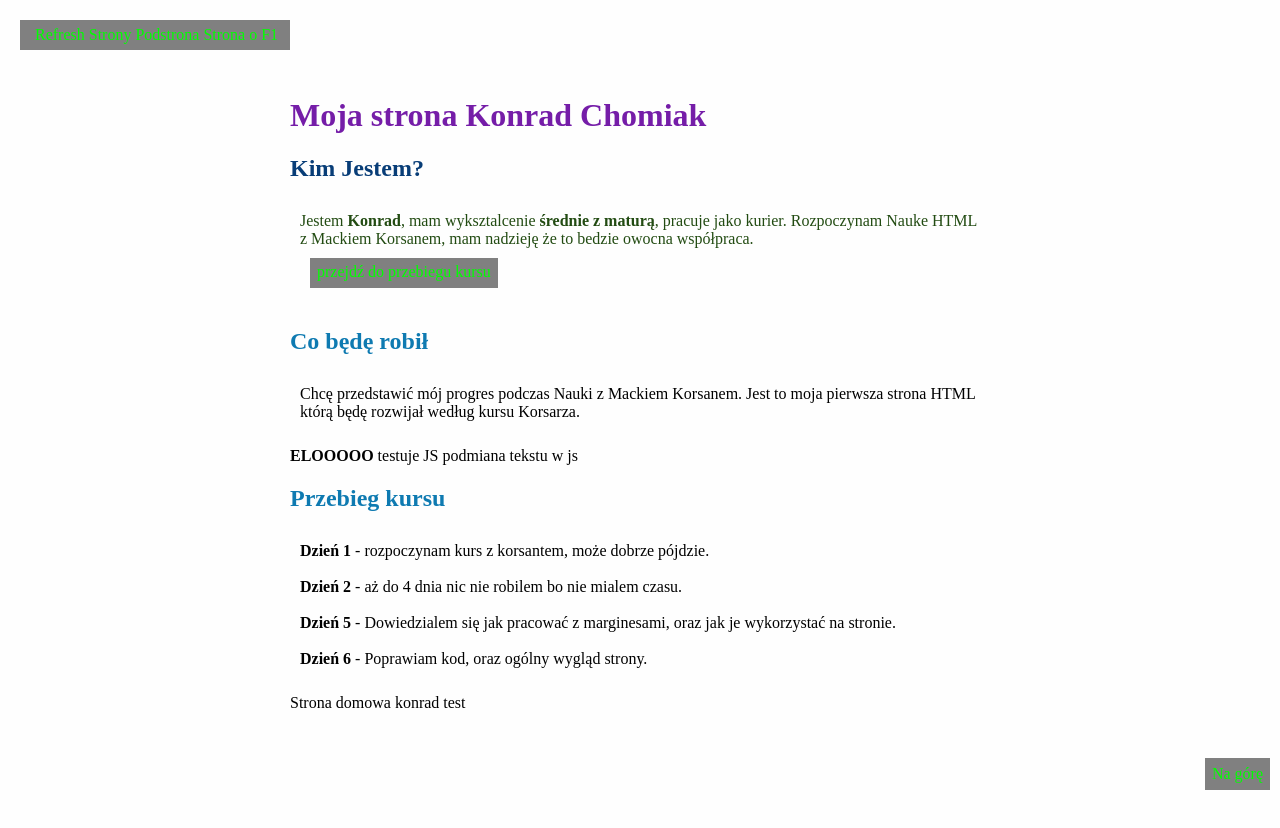
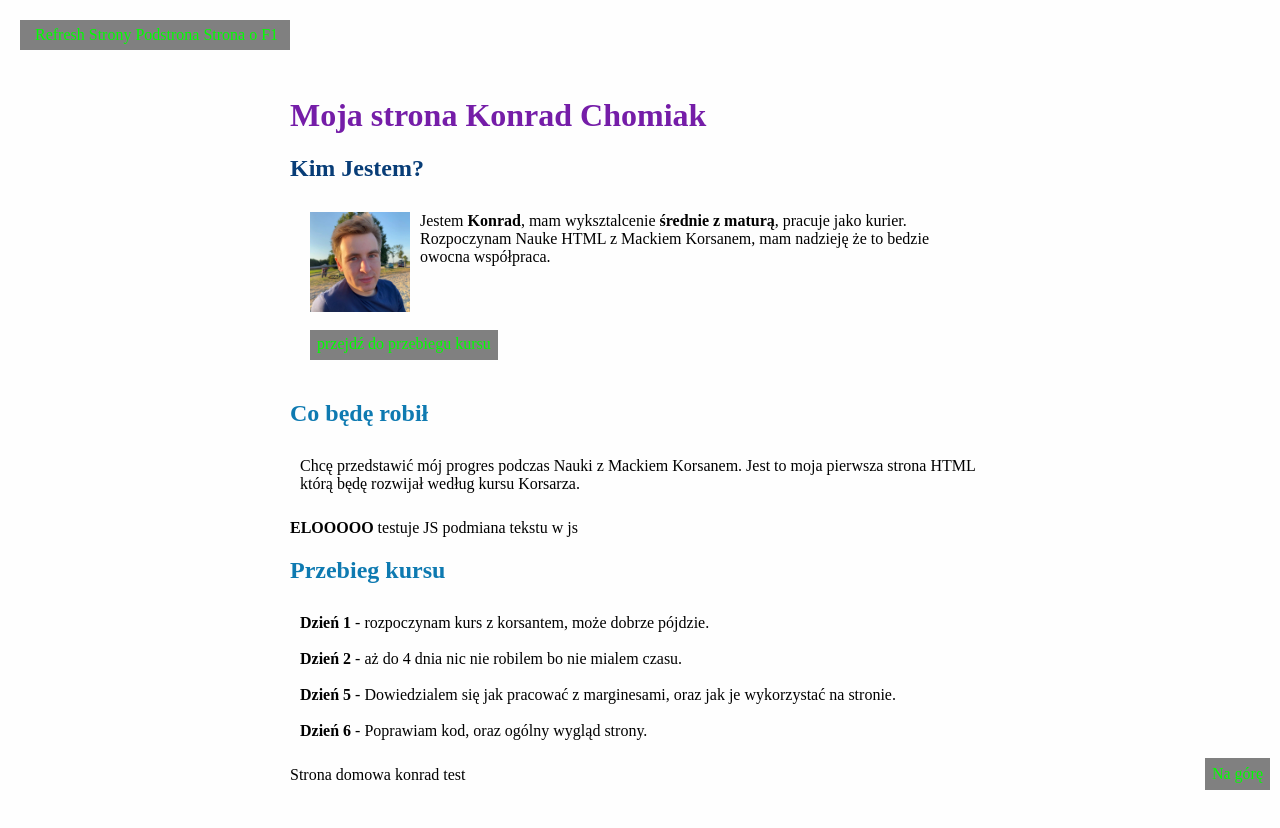
Before and after one commit to KonradChomiak/Laptop, a plain HTML site: page index.html in a window 1280 px wide. Before the commit the page ends 800 px from the top, so only its background shows below. Drawn offline with Linux system fonts and the light colour scheme.

Commit message:
add picture to about section

```diff
--- a/index.html
+++ b/index.html
@@ -22,14 +22,16 @@
                 <a class="link__menu" href="PodstronaF1.html">Strona o F1</a>
             </div>
         </header>
-        <section>
+        <section class="about">
             <h2 class="about__header">
                 Kim Jestem?
             </h2>
-            <p class="paragraph">
-                Jestem <strong>Konrad</strong>, mam wyksztalcenie <strong>średnie z maturą</strong>, pracuje jako kurier.
+            <p class="about__paragraph">
+                <img src="mojezdj.jpg" alt= "zdjęcie autora strony" class="kondi">
+                Jestem <strong>Konrad</strong>, mam wyksztalcenie <strong>średnie z maturą</strong>, pracuje jako
+                kurier.
                 Rozpoczynam Nauke HTML z Mackiem Korsanem, mam nadzieję że to bedzie owocna współpraca.<br>
-                <a class="link__course" href="#course">przejdź do przebiegu kursu</a>
+                <br><br><br><a class="link__course" href="#course">przejdź do przebiegu kursu</a>
 
             </p>
         </section>
--- a/skrypty.js
+++ b/skrypty.js
@@ -1,6 +1,6 @@
 console.log(`zamknij ta polska pizde`)
 const name = 'Konrad';
-const age =22;
+const age = 22;
 console.log(name)
 console.log(age)
 
--- a/style.css
+++ b/style.css
@@ -16,6 +16,11 @@ body {
     color: #083D77
 }
 
+.about__paragraph {
+
+    padding: 10px;
+}
+
 .point__header {
     color: #0e7ab1;
 }
@@ -28,8 +33,6 @@ body {
 .point__paragraph {
     padding: 10px;
 }
-
-
 
 .link__menu {
     color: lime;
@@ -72,8 +75,6 @@ body {
     background: grey;
 }
 
-
-
 .course__header {
     color: #0e7ab1;
 }
@@ -81,3 +82,14 @@ body {
 .course__paragraph {
     padding: 10px;
 }
+
+.kondi {
+    max-width:100px;
+    width: 100%;
+    max-height:100px;
+    height: 100%;
+    display: block;
+    float: left;
+    margin: 0 10px 10px 10px;
+
+}
```
Also changed, not shown: f1style.css (+1 -8 lines).
